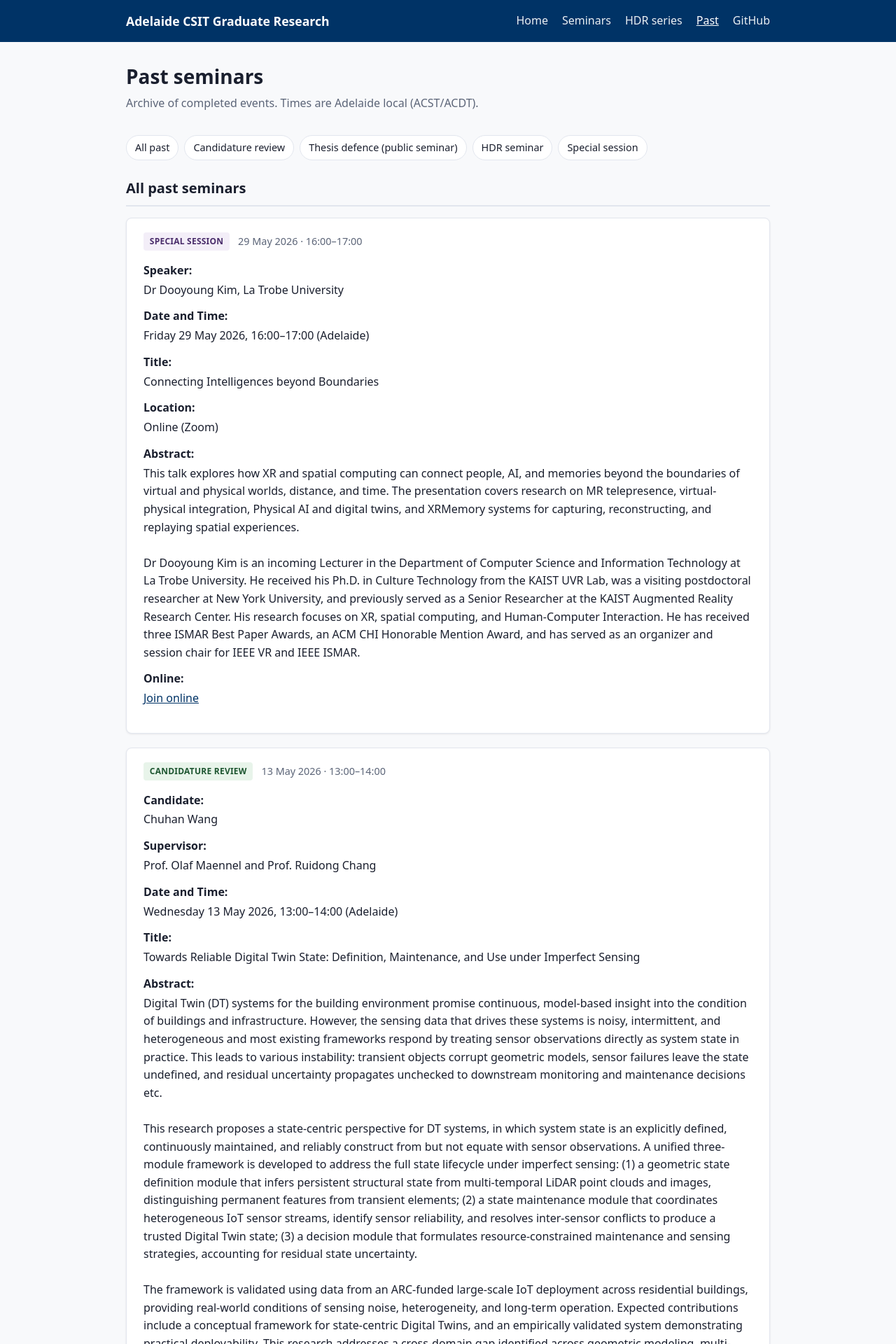
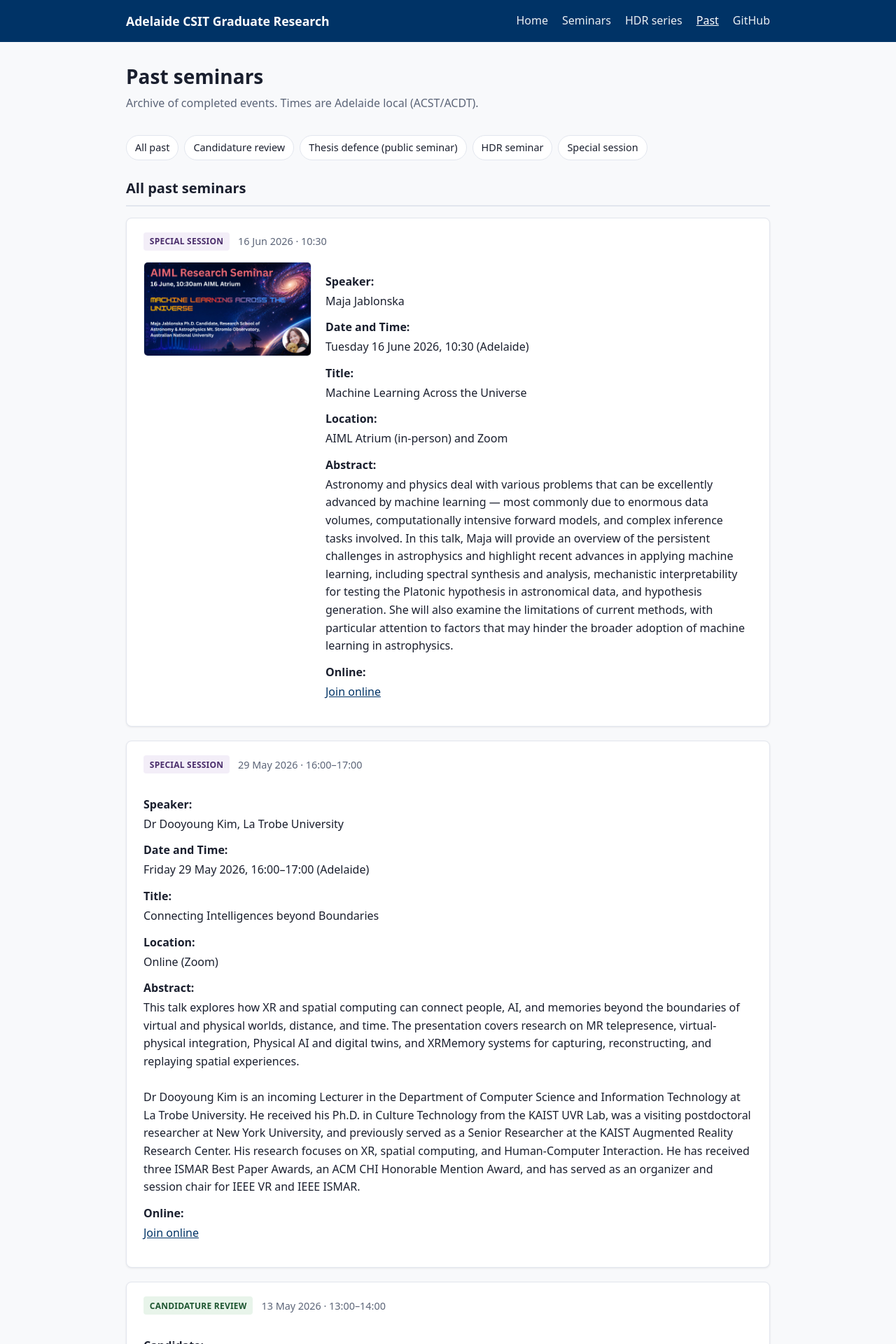
Before and after one commit to ht-timchen/Adelaide-CSIT-GRC, a Jekyll site: the page built from past-seminars.md, in a window 1280 px wide. Shown: the top 1920 px of the page at 70% size. Built offline with Jekyll 4.4.1, drawn with Linux system fonts in a browser that asks for light colours; some of the changed text lies outside the part shown.

Commit message:
Add AIML seminar poster and optional image support on seminar cards.
List Machine Learning Across the Universe with banner image, and extend templates and schema so future seminars can include flyers under assets/seminars/.

Co-authored-by: Cursor <cursoragent@cursor.com>

```diff
--- a/_data/seminars.yml
+++ b/_data/seminars.yml
@@ -70,6 +70,20 @@ seminars:
 
       Dr Dooyoung Kim is an incoming Lecturer in the Department of Computer Science and Information Technology at La Trobe University. He received his Ph.D. in Culture Technology from the KAIST UVR Lab, was a visiting postdoctoral researcher at New York University, and previously served as a Senior Researcher at the KAIST Augmented Reality Research Center. His research focuses on XR, spatial computing, and Human-Computer Interaction. He has received three ISMAR Best Paper Awards, an ACM CHI Honorable Mention Award, and has served as an organizer and session chair for IEEE VR and IEEE ISMAR.
     online_url: "https://adelaide.zoom.us/j/82640278384?pwd=cNirpf7n0fnXP3AGnbjcSdwiQ62Vm8.1"
+    status: scheduled
+
+  - id: special-2026-06-16-ml-universe
+    type: special
+    title: "Machine Learning Across the Universe"
+    speaker: "Maja Jablonska"
+    date: 2026-06-16
+    time: "10:30"
+    location: "AIML Atrium (in-person) and Zoom"
+    image: "/assets/seminars/special-2026-06-16-ml-universe.jpg"
+    image_alt: "AIML Research Seminar poster — Machine Learning Across the Universe, 16 June 10:30am, AIML Atrium. Speaker Maja Jablonska."
+    abstract: |
+      Astronomy and physics deal with various problems that can be excellently advanced by machine learning — most commonly due to enormous data volumes, computationally intensive forward models, and complex inference tasks involved. In this talk, Maja will provide an overview of the persistent challenges in astrophysics and highlight recent advances in applying machine learning, including spectral synthesis and analysis, mechanistic interpretability for testing the Platonic hypothesis in astronomical data, and hypothesis generation. She will also examine the limitations of current methods, with particular attention to factors that may hinder the broader adoption of machine learning in astrophysics.
+    online_url: "https://adelaide.zoom.us/j/88930959358?pwd=cjBpt4b2U2D47mZLbI284RYbxzznqG.1"
     status: scheduled
 
   - id: hdr-2026-07-20-series-01
--- a/_includes/seminar-card.html
+++ b/_includes/seminar-card.html
@@ -14,14 +14,29 @@
   {% assign is_thesis = true %}
 {% endif %}
 
-<li class="seminar-card{% if is_cancelled %} is-cancelled{% endif %}" id="{{ s.id }}">
+<li class="seminar-card{% if is_cancelled %} is-cancelled{% endif %}{% if s.image %} seminar-card--with-image{% endif %}" id="{{ s.id }}">
   <div class="seminar-card__header">
     {% include seminar-type-badge.html type=s.type seminar=s %}
     <p class="seminar-card__date">{{ date_str | date: "%-d %b %Y" }}{% if s.time %} · {{ s.time }}{% endif %}</p>
   </div>
-  {% if is_thesis %}
-    {% include announcement-thesis.html seminar=s %}
-  {% else %}
-    {% include announcement-event.html seminar=s %}
-  {% endif %}
+  <div class="seminar-card__body">
+    {% if s.image %}
+    <div class="seminar-card__media">
+      <img
+        class="seminar-card__image"
+        src="{{ s.image | relative_url }}"
+        alt="{{ s.image_alt | default: s.title }}"
+        loading="lazy"
+        decoding="async"
+      >
+    </div>
+    {% endif %}
+    <div class="seminar-card__content">
+      {% if is_thesis %}
+        {% include announcement-thesis.html seminar=s %}
+      {% else %}
+        {% include announcement-event.html seminar=s %}
+      {% endif %}
+    </div>
+  </div>
 </li>
--- a/assets/css/main.css
+++ b/assets/css/main.css
@@ -195,6 +195,48 @@ a:hover {
   margin: 0;
 }
 
+.seminar-card__body {
+  display: flex;
+  flex-direction: column;
+  gap: 1rem;
+}
+
+.seminar-card--with-image .seminar-card__body {
+  gap: 1.25rem;
+}
+
+@media (min-width: 640px) {
+  .seminar-card--with-image .seminar-card__body {
+    flex-direction: row;
+    align-items: flex-start;
+  }
+}
+
+.seminar-card__media {
+  flex-shrink: 0;
+}
+
+.seminar-card__image {
+  display: block;
+  width: 100%;
+  max-height: 220px;
+  object-fit: cover;
+  border-radius: calc(var(--radius) - 2px);
+  border: 1px solid var(--color-border);
+}
+
+@media (min-width: 640px) {
+  .seminar-card--with-image .seminar-card__image {
+    width: 240px;
+    max-height: none;
+  }
+}
+
+.seminar-card__content {
+  flex: 1;
+  min-width: 0;
+}
+
 .badge {
   display: inline-block;
   padding: 0.2rem 0.55rem;
```
Also changed, not shown: AGENTS.md (+10 -0 lines), schema/seminar.schema.json (+10 -0 lines), .cursor/skills/update-seminar-calendar/SKILL.md, assets/seminars/special-2026-06-16-ml-universe.jpg (added), 1 other file.
